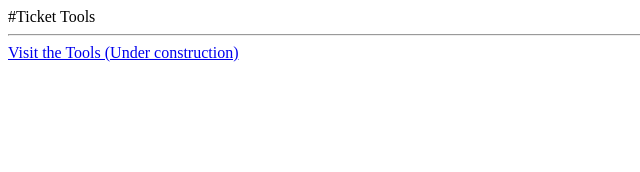
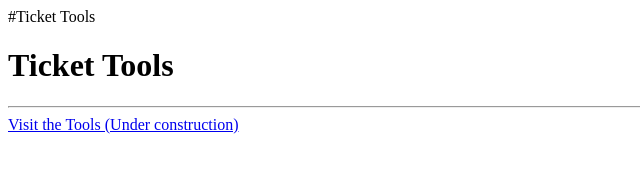
Before and after one commit to mrluke46/tickettools, a plain HTML site: page index.html in a window 1280 px wide. Shown: the whole page, without its empty margins (0-640 px from the left). Drawn offline with Linux system fonts and the light colour scheme.

Commit message:
Update index.html

```diff
--- a/index.html
+++ b/index.html
@@ -6,6 +6,7 @@ Last updated on Nov 7, 2022>
 <head>
     <meta charset="UTF-8">
     <title>Ticket Tools</title>
+    <h1>Ticket Tools</h1>
 </head>
 <body>
 <hr />
```
